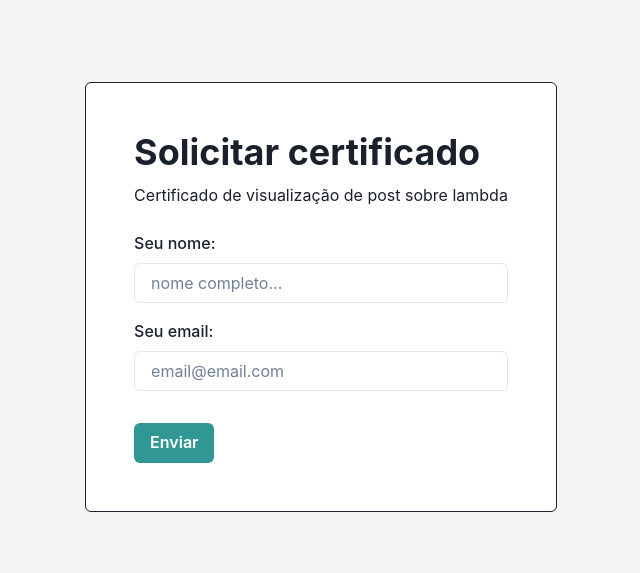
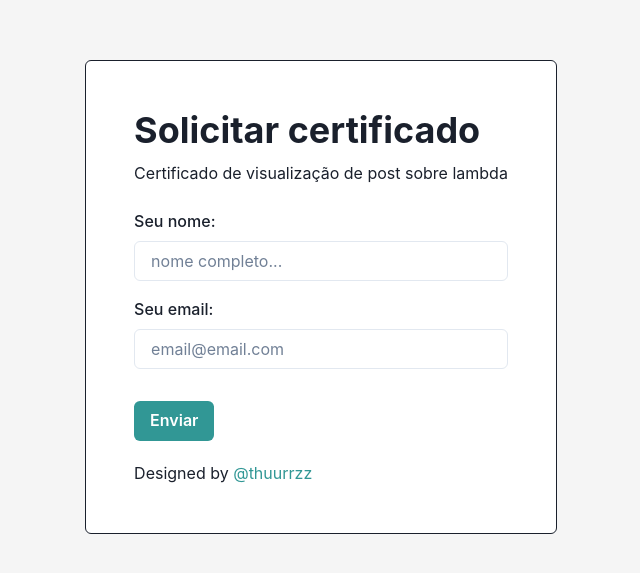
Before and after one commit to thuurzz/front-form-solicita-certificado-nextjs, a Next.js app: page / in a window 1280 px wide. Shown: the part 103-676 px from the top of the page, without its empty margins (319-959 px from the left). Built offline with nearby package versions, Linux system fonts and the light colour scheme.

Commit message:
feat: link para github

```diff
--- a/pages/index.tsx
+++ b/pages/index.tsx
@@ -9,6 +9,8 @@ import {
   useToast,
   Spinner,
   Spacer,
+  Textarea,
+  Link,
 } from "@chakra-ui/react";
 import axios from "axios";
 import { useState } from "react";
@@ -132,6 +134,12 @@ export default function Home() {
             )}
           </Flex>
         </FormControl>
+        <Text mt={5}>
+          Designed by{" "}
+          <Link href="https://github.com/thuurzz" color={"#319795"} isExternal>
+            @thuurrzz
+          </Link>
+        </Text>
       </Flex>
     </Flex>
   );
```
